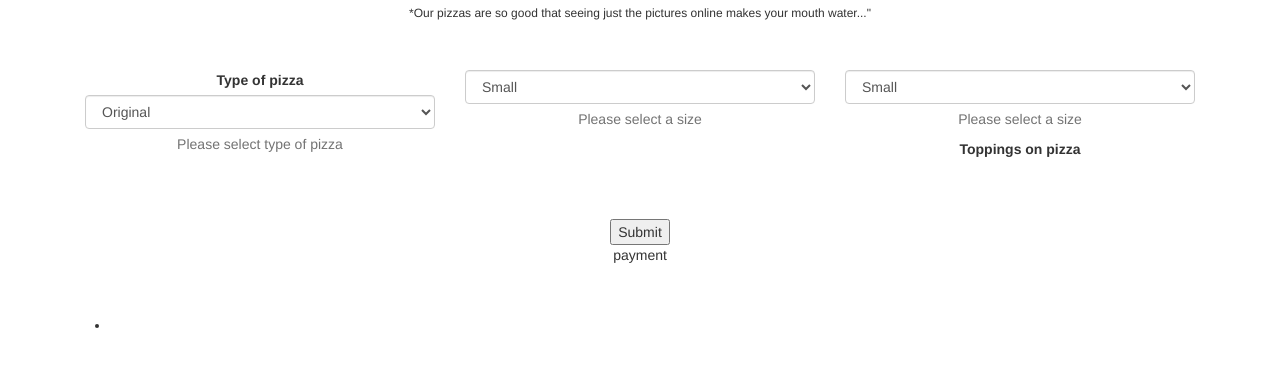
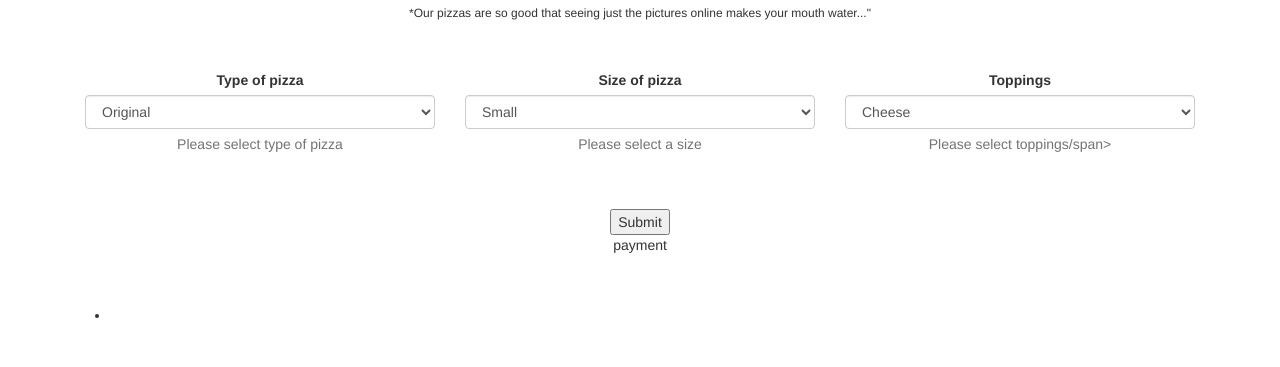
Before and after one commit to falconswoosh/intrWk4-orderPizza, a plain HTML site: page index.html in a window 1280 px wide. Shown: the part 63-430 px from the top of the page. Drawn offline with Linux system fonts and the light colour scheme.

Commit message:
change 2nd and 3rd inputs to be dropdown lists as well.

```diff
--- a/index.html
+++ b/index.html
@@ -19,7 +19,7 @@
       <h6>*Our pizzas are so good that seeing just the pictures online makes your mouth water..."</h6>
       <br>
       <br>
-      <div class="row1">
+      <div class="row1">   <!--row1-->
         <div class="col-md-4" id="col1-PizzaType"> <!--Col1-->
           <div id="typeInput" class="form-group">
             <form id="type">
@@ -32,14 +32,13 @@
                 <option value="ThinNcrispy">ThinNcrispy</option>
             </select>
             <span class="help-block">Please select type of pizza</span>
-            <!-- <label class="control-label" for="typeInput">Type of pizza</label>
-            <input id="typeInput" type="text" name="" value="">Choose one -->
             </form>
-          </div>   <!--end of DIV typeInput -->
+          </div>   <!--end of DIV dropdownInput -->
         </div>   <!--end of row1col1 -->
-        <div class="col-md-4" id="col2-PizzaSize">
+        <div class="col-md-4" id="col2-PizzaSize"> <!--Col2-->
           <div id="sizeInput" class="form-group">
             <form id="size">
+            <label class="control-label" for="size">Size of pizza</label>
               <select class="form-control" name="size">
                 <option value="Small">Small</option>
                 <option value="Medium">Medium</option>
@@ -47,37 +46,33 @@
                 <option value="Super-large">Super-large</option>
               </select>
           <span class="help-block">Please select a size</span>
-          <!-- <label for="input2">Size of pizza</label>
-          <input id="input2" type="text" name="" value="">Choose one -->
           </form>
           </div>
         </div>   <!--end of row1col2 -->
-        <div class="col-md-4" id="col2-Toppings">
+        <div class="col-md-4" id="col3-Toppings"> <!--Col3-->
           <div id="toppingsInput" class="form-group">
             <form id="toppings">
-          <!-- <input id="input3" type="text" name="" value="">Choose one -->
+            <label class="control-label" for="toppings">Toppings</label>
               <select class="form-control" name="toppings">
-            <option value="Small">Small</option>
-            <option value="Medium">Medium</option>
-            <option value="Large">Large</option>
-            <option value="Super-large">Super-large</option>
+                <option value="Cheese">Cheese</option>
+                <option value="Pepperoni">Pepperoni</option>
+                <option value="Italian Sausage">Italian Sausage</option>
+                <option value="Salami">Salami</option>
               </select>
-          <span class="help-block">Please select a size</span>
-          <form id="toppings">
-          <label for="input3">Toppings on pizza</label>
+          <span class="help-block">Please select toppings/span>
           </form>
         </div>   <!--end of row1col3 -->
         <br>
         <br>
       </div> <!--end of row1 -->
-      <div class="row2">
-        <div class="col-md-12" id="col1-submit">
+      <div class="row2">  <!--row2-->
+        <div class="col-md-12" id="col1-submit">  <!--Col1-->
           <form id="submit1">
           <input id="submit1" type=submit></input>
           </form>
         </div>   <!--end of row2col1 -->
       </div> <!--end of row2 -->
-      <div class="row3">
+      <div class="row3">  <!--row3-->
         <p> payment </p>
       </div> <!--end of row3col1 -->
       <br>
```
Lines whose indentation alone changed are shown as unchanged.
